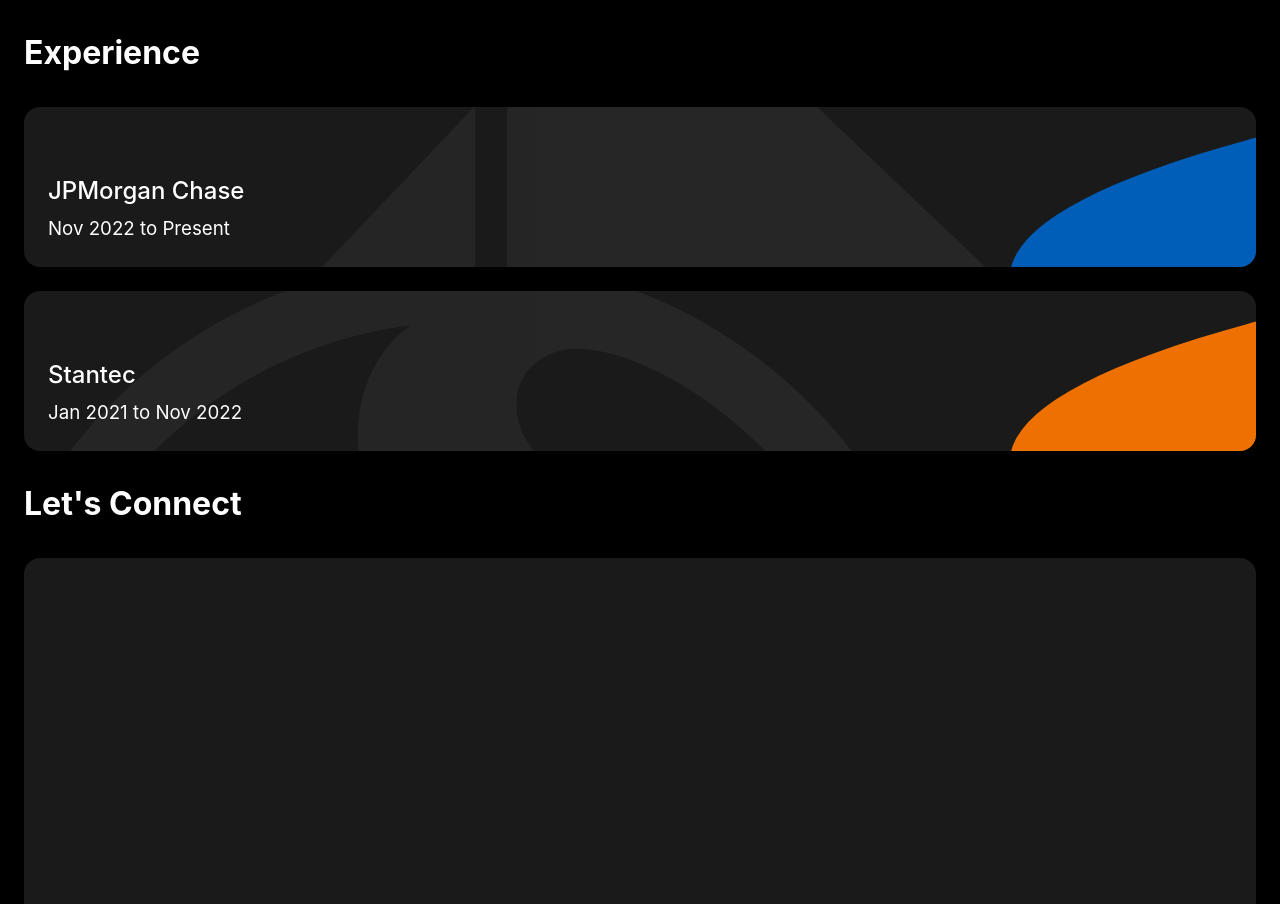
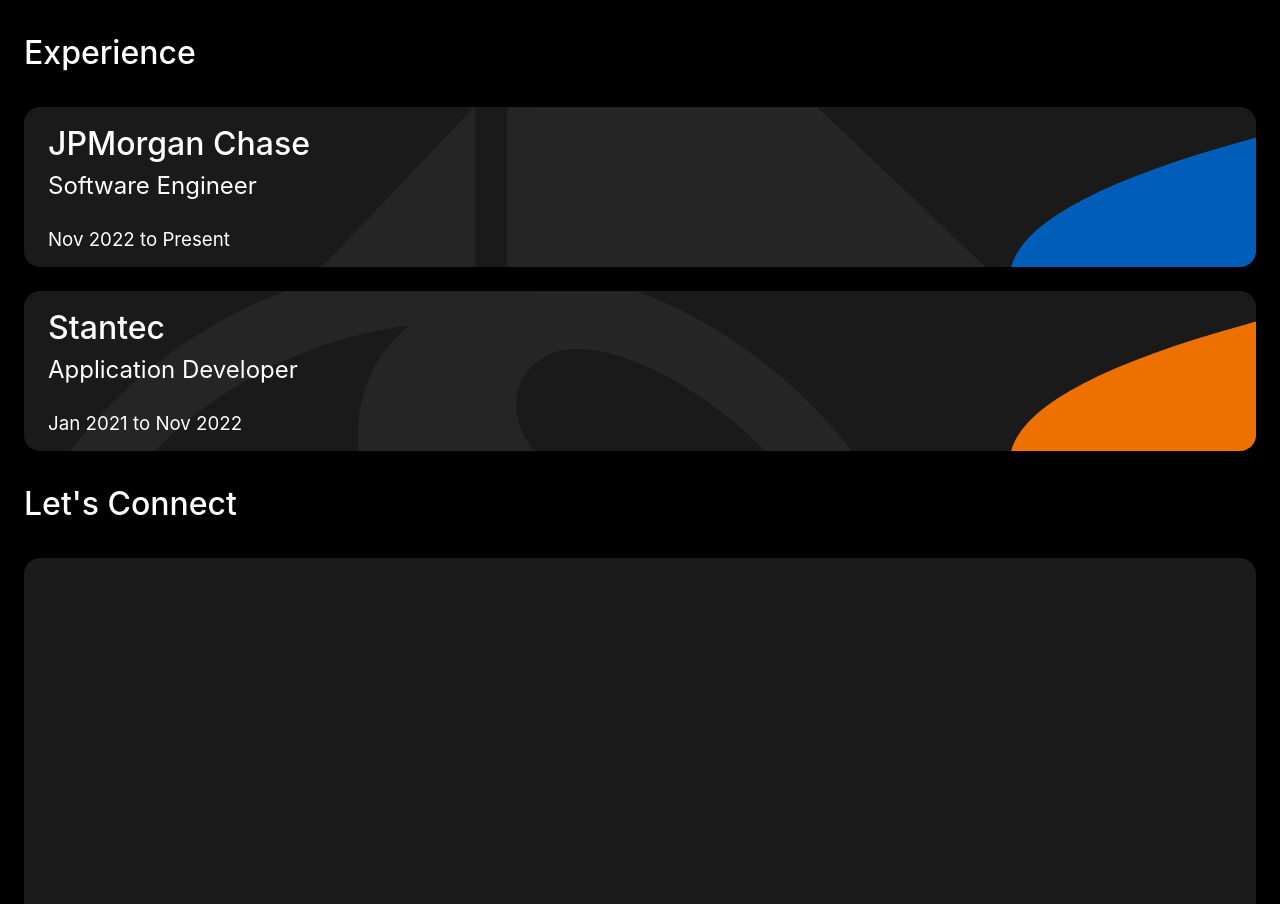
Before and after one commit to dnitecki/personal-website-ui, a React (Create React App) app: page / in a window 1280 px wide. Shown: the part 907-1811 px from the top of the page. Built offline with nearby package versions, Linux system fonts and the light colour scheme; the HTML template or start-up script is replaced by a standard one.

Commit message:
css changes

```diff
--- a/src/App.scss
+++ b/src/App.scss
@@ -81,8 +81,11 @@
 .no-scroll {
   overflow: hidden;
 }
+h1 {
+  font-weight: 500;
+}
 h2 {
-  font-weight: 500;
+  font-weight: 400;
 }
 h3 {
   font-weight: 400;
--- a/src/components/resume/Resume.scss
+++ b/src/components/resume/Resume.scss
@@ -22,7 +22,6 @@
   width: 100%;
   margin: 0 1.5rem 0 1.5rem;
   justify-content: left;
-  line-height: 0%;
   color: var(--white);
   background-color: rgba(255, 255, 255, 0.1);
   -webkit-backdrop-filter: blur(10px);
@@ -50,10 +49,13 @@
   filter: brightness(0) invert(1);
   opacity: 0.05;
 }
-.resume-card:hover .resume-card-bg {
-  top: 0;
-  left: 0;
-  border-radius: var(--borderRadius);
+.resume-card:hover,
+.resume-card:active {
+  .resume-card-bg {
+    top: 0;
+    left: 0;
+    border-radius: var(--borderRadius);
+  }
 }
 .resume-card-bg {
   height: 400%;
@@ -85,19 +87,23 @@
   z-index: 2000;
   justify-content: center;
   align-items: center;
-  -webkit-transition: opacity 0.5s ease 0.2s;
-  -o-transition: opacity 0.5s ease 0.2s;
-  transition: opacity 0.5s ease 0.2s;
+  -webkit-transition: opacity 0.5s ease 0.1s;
+  -o-transition: opacity 0.5s ease 0.1s;
+  transition: opacity 0.5s ease 0.1s;
 }
 .resume-card-back {
   display: flex;
   width: 100%;
   height: 100%;
+  line-height: 0%;
   flex-direction: column;
   padding-left: 1.5rem;
-  padding-top: 4rem;
+  padding-top: 1rem;
   z-index: 1000;
 }
 .resume-card-front:hover {
   opacity: 100%;
 }
+.resume-title {
+  padding-bottom: 1rem;
+}
--- a/src/components/resume/Resume.tsx
+++ b/src/components/resume/Resume.tsx
@@ -11,8 +11,11 @@
           <h2>Add Info</h2>
         </div>
         <div className="resume-card-back">
+          <div className="resume-firm">
+            <h1>JPMorgan Chase</h1>
+          </div>
           <div className="resume-title">
-            <h2>JPMorgan Chase</h2>
+            <h2>Software Engineer</h2>
           </div>
           <div className="resume-dates">
             <h3>Nov 2022 to Present</h3>
@@ -26,8 +29,11 @@
           <h2>Add Info</h2>
         </div>
         <div className="resume-card-back">
+          <div className="resume-firm">
+            <h1>Stantec</h1>
+          </div>
           <div className="resume-title">
-            <h2>Stantec</h2>
+            <h2>Application Developer</h2>
           </div>
           <div className="resume-dates">
             <h3>Jan 2021 to Nov 2022</h3>
```
